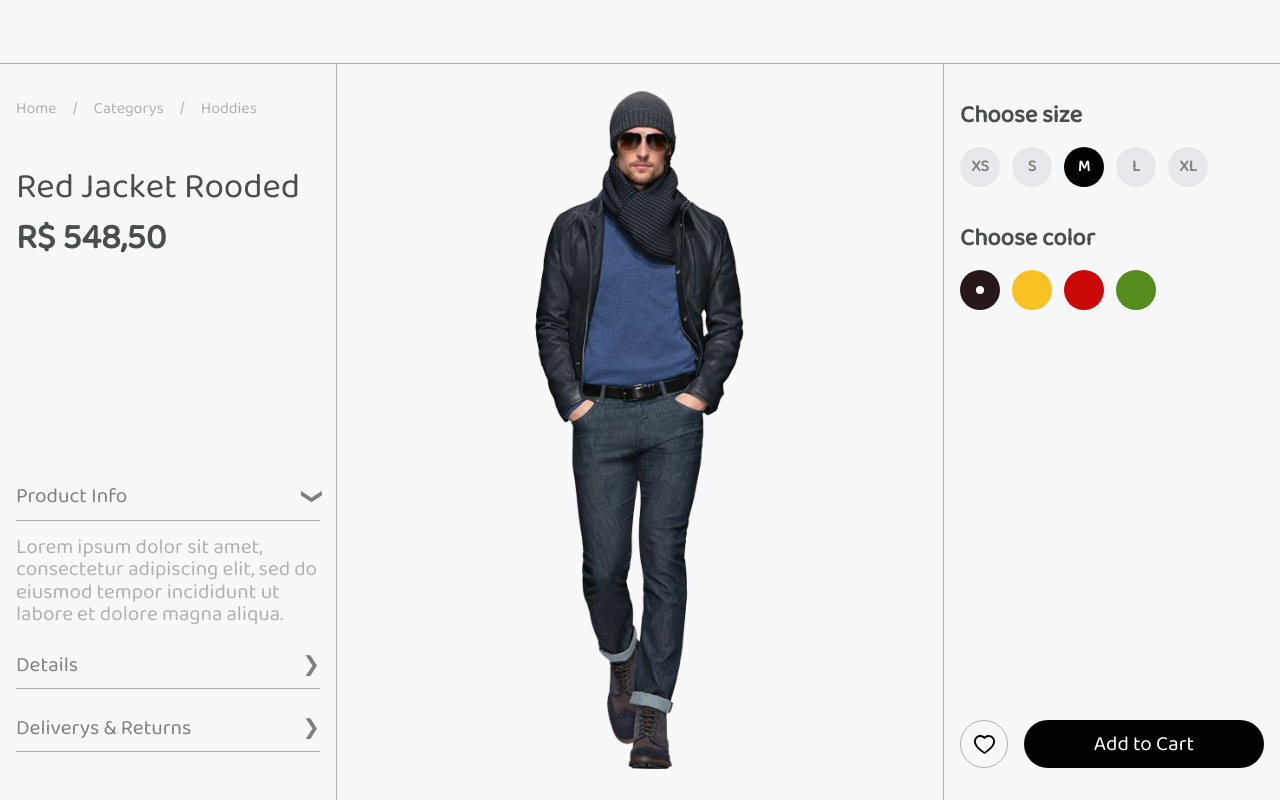
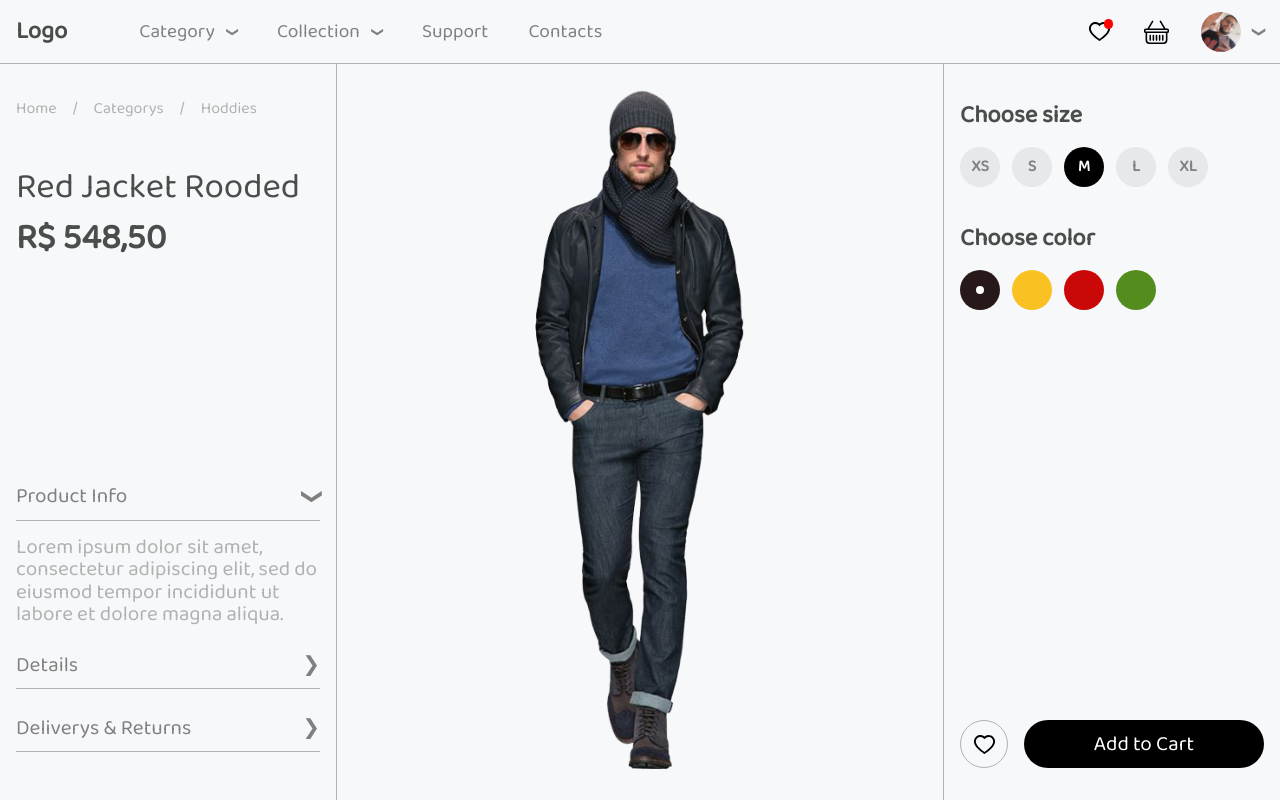
Before and after one commit to MatheusGomesRocha/e-commerce, a React (Create React App) app: page / in a window 1280 px wide. Built offline with nearby package versions, Linux system fonts and the light colour scheme; a web font is replaced by a local one.

Commit message:
Adicionando imagem placeholder para Profile de usuário + Finalizando design do Component Header

```diff
--- a/src/components/Header/header.module.scss
+++ b/src/components/Header/header.module.scss
@@ -7,4 +7,67 @@
     border-bottom: 1px solid var(--gray-200);
     width: 100%;
     height: 4rem;
+
+    h2 {
+        margin-left: 1rem;
+    }
+
+    nav {
+        margin-left: 2rem;
+
+        ul {
+            display: flex;
+            align-items: center;
+            list-style: none;
+
+            li {
+                display: flex;
+                align-items: center;
+                font-size: 1.2rem;
+                margin-left: 2.5rem;
+
+                span {
+                    transform: rotate(90deg);
+                    margin-left: .75rem;
+                    font-size: .75rem;
+                }
+            }
+        }
+    }
+
+    .userInfo {
+        display: flex;
+        align-items: center;
+        margin: 0 1rem 0 auto;
+
+        .userItem {
+            display: flex;
+            align-items: center;
+            position: relative;
+            margin-left: 2rem;
+
+            .favoriteIndicator {
+                background-color: red;
+                position: absolute;
+                top: 0;
+                right: -.1rem;
+                width: .6rem;
+                height: .6rem;
+                border-radius: .3rem;
+            }
+
+            img {
+                object-fit: contain;
+                width: 2.5rem;
+                height: 2.5rem;
+                border-radius: 1.5rem;
+            }
+
+            span {
+                transform: rotate(90deg);
+                margin-left: .75rem;
+                font-size: .85rem;
+            }
+        }
+    }
 }
--- a/src/components/Header/index.js
+++ b/src/components/Header/index.js
@@ -1,11 +1,47 @@
 import React from 'react';
+
+import { AiOutlineHeart } from 'react-icons/ai';
+import { BsBasket } from 'react-icons/bs';
+
+import ImgPlaceholder2 from '../../assets/images/profile.jpeg';
 
 import styles from './header.module.scss';
 
 export default function Header () {
     return(
         <div className={styles.container}>
+            <h2>Logo</h2>
 
+            <nav>
+                <ul>
+                    <li>
+                        Category
+                        <span>&#x276F;</span>
+                    </li>
+                    <li>
+                        Collection
+                        <span>&#x276F;</span>
+                    </li>
+                    <li>Support</li>
+                    <li>Contacts</li>
+                </ul>
+            </nav>
+
+            <div className={styles.userInfo}>
+                <div className={styles.userItem}>
+                    <AiOutlineHeart color="#000" size={25} />
+                    <div className={styles.favoriteIndicator}></div>
+                </div>
+
+                <div className={styles.userItem}>
+                    <BsBasket color="#000" size={25} />
+                </div>
+
+                <div className={styles.userItem}>
+                    <img src={ImgPlaceholder2} alt="User Image" />
+                    <span>&#x276F;</span>
+                </div>
+            </div>
         </div>
     )
 }
```
Also changed, not shown: src/assets/images/profile.jpeg (added).
